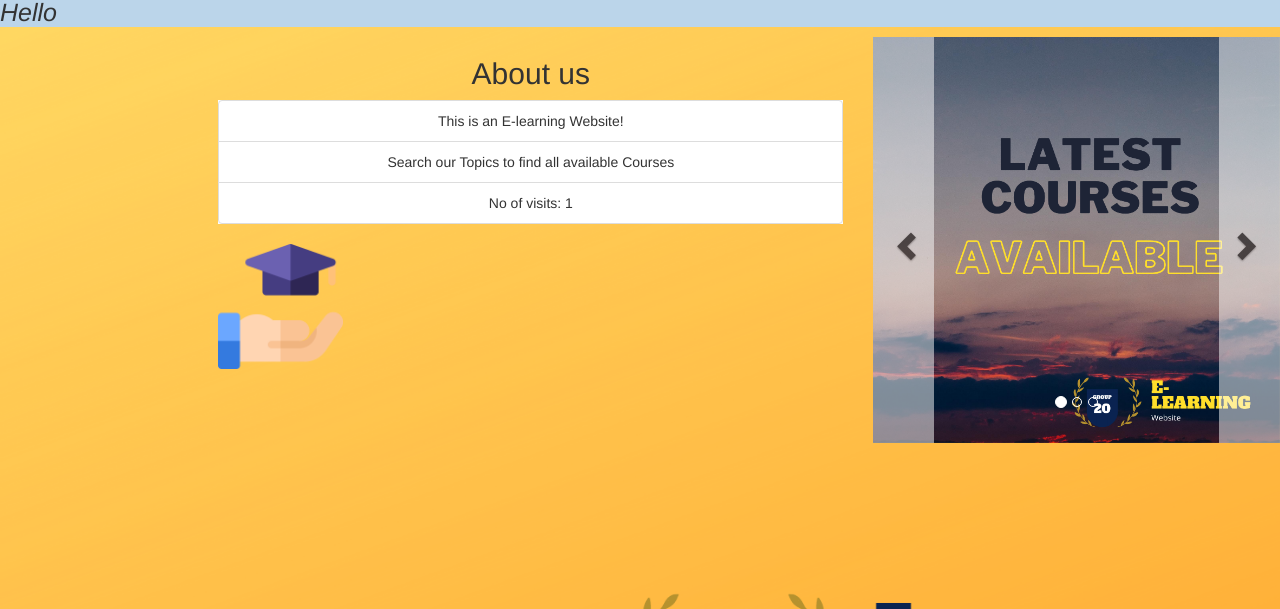
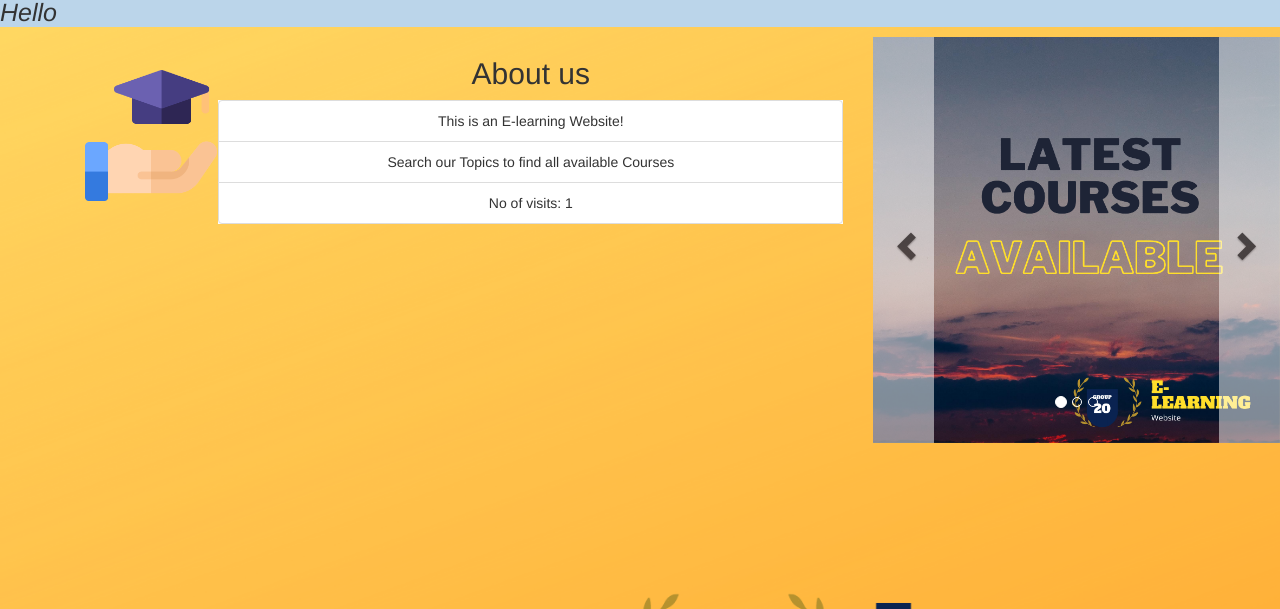
Before and after one commit to Anureet-Sidhu/e-learning, a Django app: page /myapp/about in a window 1280 px wide. Shown: the top 609 px of the page. Run offline with Django 3.2, Linux system fonts and the light colour scheme; some libraries are stand-ins or nearby versions.

Commit message:
Changed icons
Changed about and order icons

```diff
--- a/myapp/templates/myapp/about.html
+++ b/myapp/templates/myapp/about.html
@@ -4,7 +4,9 @@
 {% endblock %}
 {% block body_block %}
     <div class="row">
-    <div class="col-md-2"></div>
+    <div class="col-md-2">
+        <img src="/static/myapp/school.png" class="loginIcon topicIcon courseIcon">
+    </div>
           <div class="col-md-6">
               <h2 class="centerText">About us</h2>
      <ul class="list-group list-group-flush centerText">
@@ -12,7 +14,6 @@
         <li class="list-group-item">Search our Topics to find all available Courses</li>
     <li class="list-group-item">No of visits: {{ visits }}</li>
      </ul>
- <img src="/static/myapp/school.png" class="school">
           </div>
       <div class="col-md-4">
               <div class="carouselContainer">
--- a/myapp/templates/myapp/placeOrder.html
+++ b/myapp/templates/myapp/placeOrder.html
@@ -5,7 +5,7 @@
 {% block body_block %}
      <div class="row">
     <div class="col-md-2">
-        <img src="../static/myapp/course.png" class="loginIcon topicIcon order">
+        <img src="/static/myapp/teacher.png" class="loginIcon topicIcon order">
     </div>
    <div class="col-md-5">
     {% if courlist %}
```
Also changed, not shown: db.sqlite3, myapp/static/myapp/teacher.png (added).
